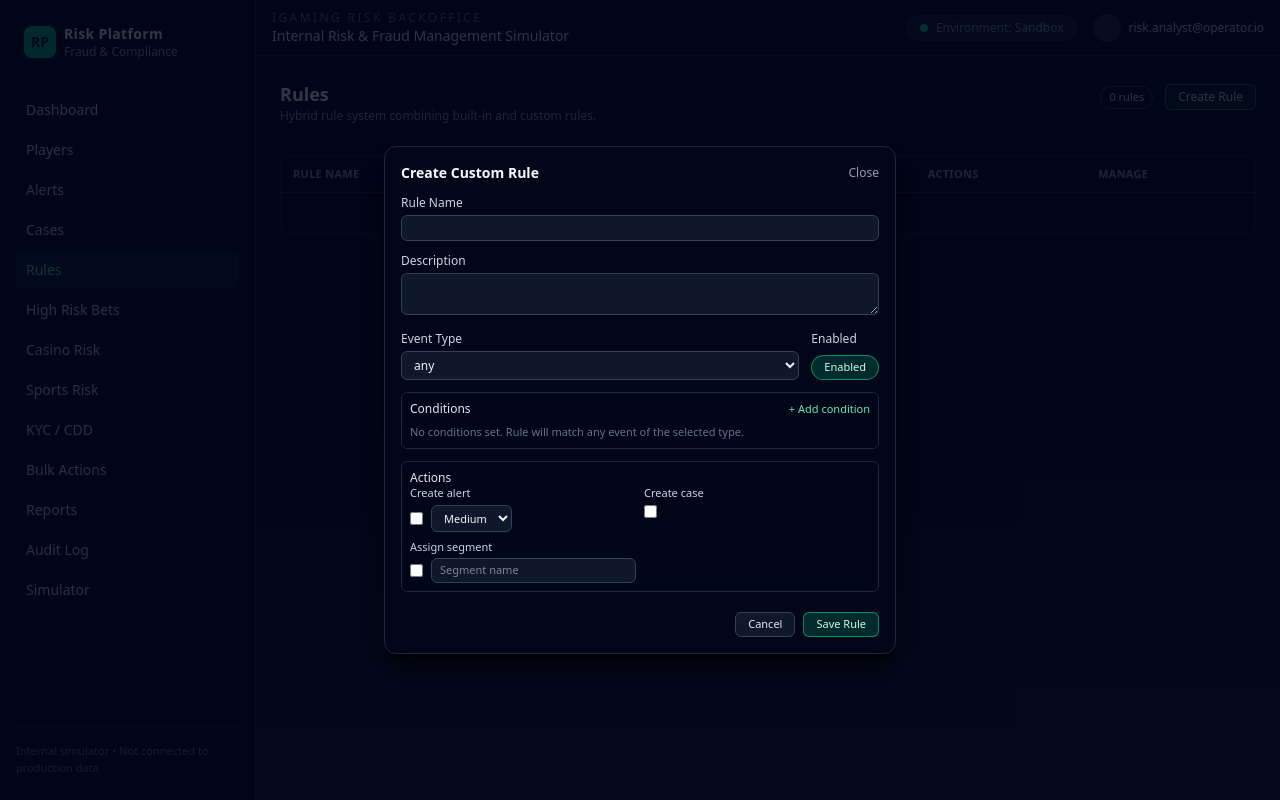
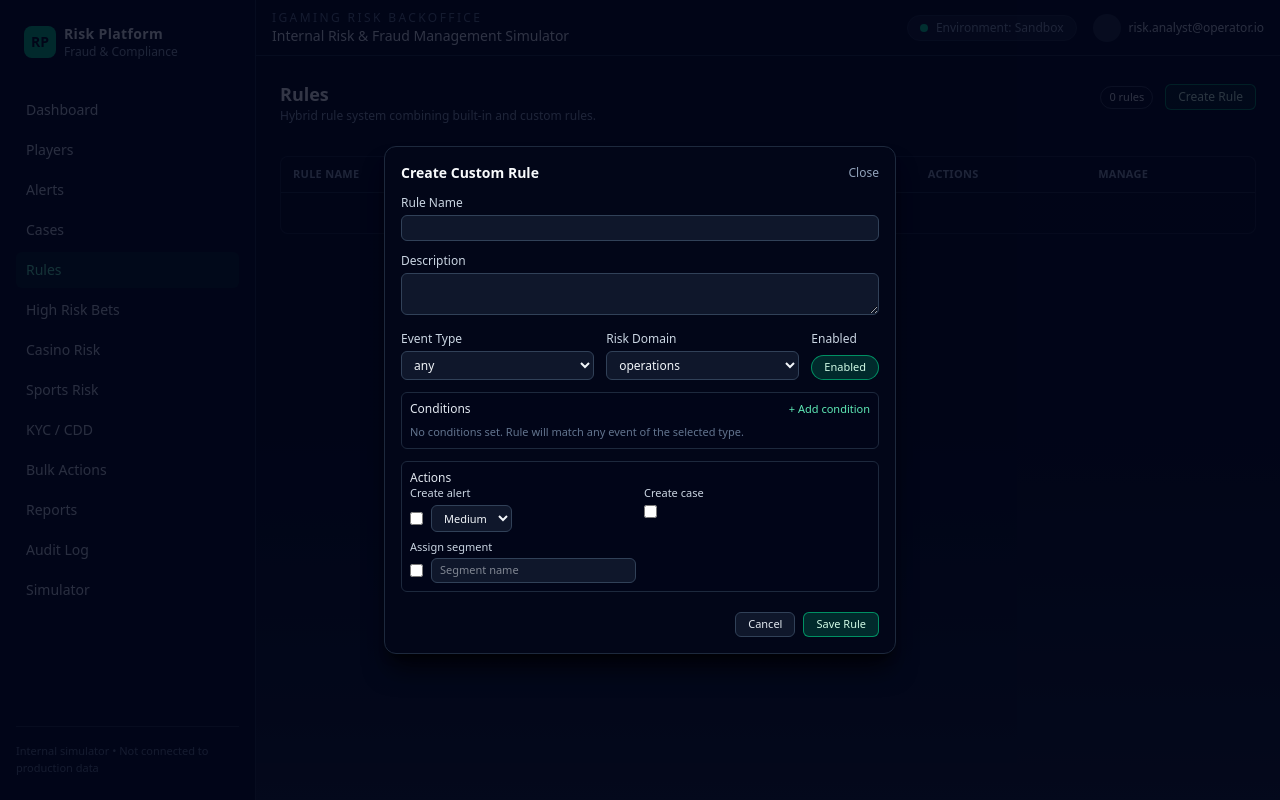
Before and after one commit to ptsportsbookcom-sudo/risk-platform-simulator, a Next.js app: page /rules in a window 1280 px wide. Both pictures are taken after a click on the button "Create Rule". Built offline with nearby package versions, Linux system fonts and the light colour scheme.

Commit message:
rule builder domain selector

```diff
--- a/app/rules/page.tsx
+++ b/app/rules/page.tsx
@@ -36,6 +36,13 @@ const EVENT_TYPES = [
   "cdd_threshold_breach",
 ] as const;
 
+const DOMAIN_OPTIONS = [
+  "sportsbook_trading",
+  "fraud_abuse",
+  "aml_compliance",
+  "operations",
+] as const;
+
 const CONDITION_FIELDS = [
   "amount",
   "segments",
@@ -60,6 +67,8 @@ export default function RulesPage() {
   const [eventType, setEventType] =
     useState<(typeof EVENT_TYPES)[number]>("any");
   const [enabled, setEnabled] = useState(true);
+  const [domain, setDomain] =
+    useState<(typeof DOMAIN_OPTIONS)[number]>("operations");
 
   const [conditions, setConditions] = useState<
     { field: (typeof CONDITION_FIELDS)[number]; operator: (typeof OPERATORS)[number]; value: string }[]
@@ -80,6 +89,7 @@ export default function RulesPage() {
     setDescription("");
     setEventType("any");
     setEnabled(true);
+    setDomain("operations");
     setConditions([]);
     setCreateAlert(false);
     setAlertSeverity("Medium");
@@ -135,6 +145,7 @@ export default function RulesPage() {
           name: name.trim(),
           description: description.trim() || undefined,
           enabled,
+          domain,
           eventType: eventType === "any" ? "any" : eventType,
           conditions: conditions.map((c) => ({
             field: c.field,
@@ -156,7 +167,7 @@ export default function RulesPage() {
         description: description.trim() || undefined,
         enabled,
         type: "custom",
-        domain: "operations",
+        domain,
         eventType: eventType === "any" ? "any" : eventType,
         conditions: conditions.map((c) => ({
           field: c.field,
@@ -181,6 +192,9 @@ export default function RulesPage() {
     setDescription(rule.description ?? "");
     setEventType((rule.eventType as (typeof EVENT_TYPES)[number]) ?? "any");
     setEnabled(rule.enabled);
+    setDomain(
+      (rule.domain as (typeof DOMAIN_OPTIONS)[number]) ?? "operations",
+    );
 
     setConditions(
       (rule.conditions ?? []).map((c) => ({
@@ -376,6 +390,24 @@ export default function RulesPage() {
                     ))}
                   </select>
                 </div>
+                <div className="flex-1 space-y-1">
+                  <label className="block text-slate-300">Risk Domain</label>
+                  <select
+                    value={domain}
+                    onChange={(e) =>
+                      setDomain(
+                        e.target.value as (typeof DOMAIN_OPTIONS)[number],
+                      )
+                    }
+                    className="w-full rounded-md border border-slate-700 bg-slate-900 px-2 py-1 text-xs text-slate-100"
+                  >
+                    {DOMAIN_OPTIONS.map((d) => (
+                      <option key={d} value={d}>
+                        {d}
+                      </option>
+                    ))}
+                  </select>
+                </div>
                 <div className="space-y-1">
                   <label className="block text-slate-300">Enabled</label>
                   <button
```
